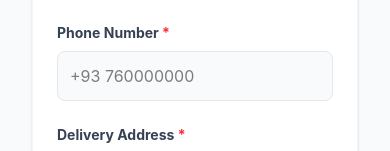
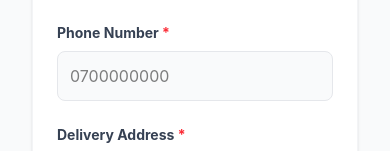
Before and after one commit to Sky-Teams/Mizban-Delivery-frontend, a React (Vite) app: page /create-order in a window 390 px wide. Shown: the part 465-616 px from the top of the page. Built offline with nearby package versions, Linux system fonts and the light colour scheme; no server answers.

Commit message:
fix: validate the phone number input to accept only number

```diff
--- a/src/components/admin/CreateOrder.jsx
+++ b/src/components/admin/CreateOrder.jsx
@@ -73,8 +73,8 @@ export default function CreateOrder() {
       newErrors.customerName = "Customer name is required.";
       hasError = true;
     }
-    if (!orderData.customer.phoneNumber?.trim()) {
-      newErrors.phoneNumber = "Phone number is required.";
+    if (!orderData.customer.phoneNumber?.trim() || isNaN(orderData.customer.phoneNumber)) {
+      newErrors.phoneNumber = "Phone number is required and should be numbers only.";
       hasError = true;
     }
     if (!orderData.customer.deliveryAddress?.trim()) {
@@ -159,7 +159,7 @@ export default function CreateOrder() {
                 <label className="text-sm font-bold text-gray-700">Phone Number <span className="text-red-500">*</span></label>
                 <input
                   type="text"
-                  placeholder="+93 760000000"
+                  placeholder="0700000000"
                   value={orderData.customer.phoneNumber || ""}
                   className="p-3 bg-gray-50 border border-gray-200 rounded-lg outline-none focus:border-orange-500 focus:bg-white transition-all"
                   onChange={(e) => {setCustomerAndPaymentData("customer", "phoneNumber", e.target.value)
```
